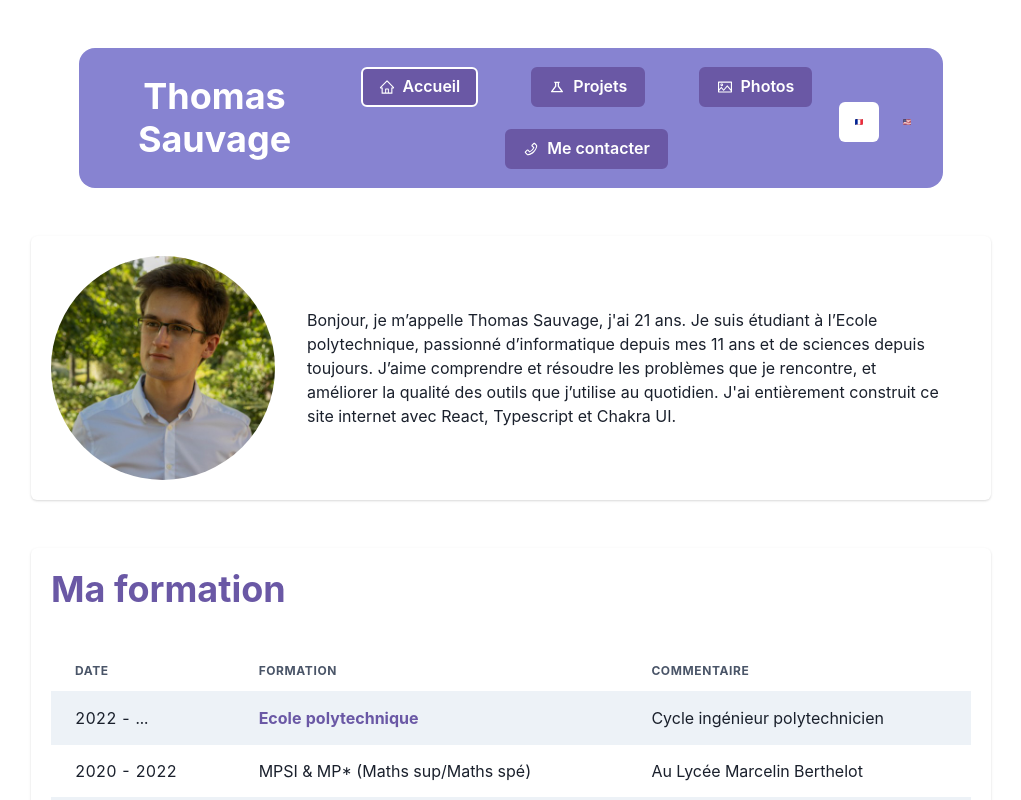
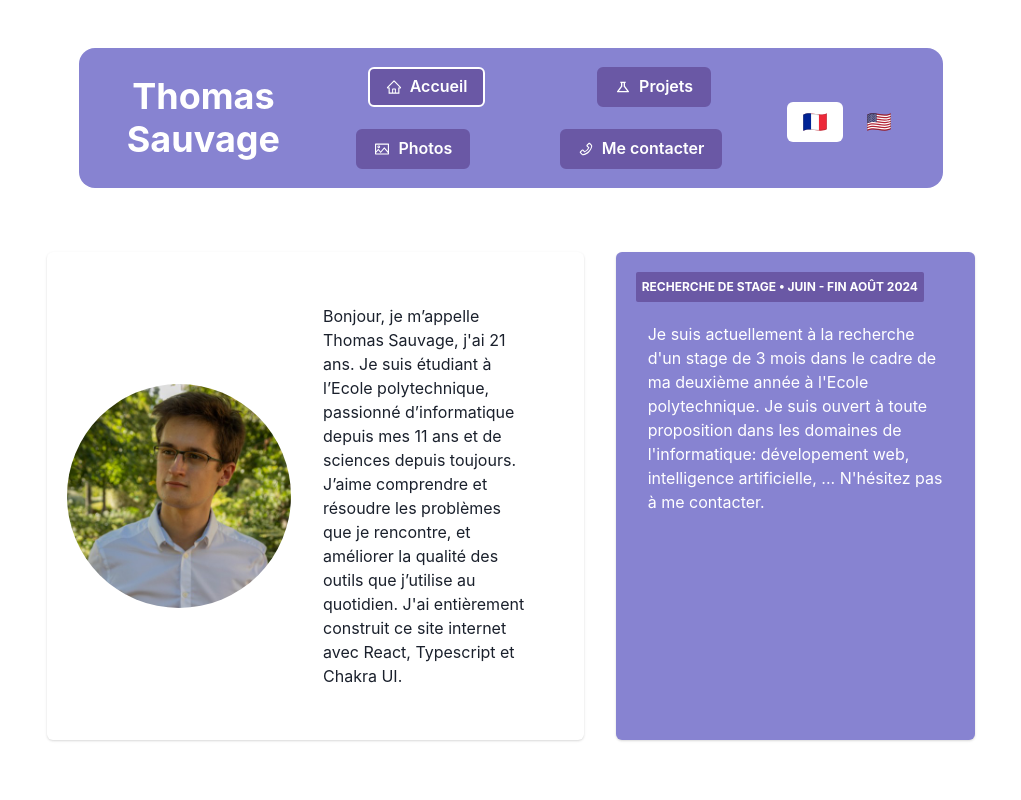
Before and after one commit to ThomasSauvage/react-website, a React (Create React App) app in the folder website/: page /#/ in a window 1280 px wide. Shown: the top 800 px of the page, without its empty margins (129-1150 px from the left). Built offline with nearby package versions, Linux system fonts and the light colour scheme.

Commit message:
Internship

```diff
--- /dev/null
+++ b/website/src/components/AccordionLine.tsx
@@ -0,0 +1,30 @@
+import {
+  AccordionButton,
+  AccordionIcon,
+  AccordionItem,
+  AccordionPanel,
+} from "@chakra-ui/accordion";
+import { Box, Heading } from "@chakra-ui/layout";
+import { ReactNode } from "react";
+
+export const AccordionLine = ({
+  title,
+  children,
+}: {
+  title: string;
+  children: ReactNode;
+}) => (
+  <AccordionItem width="auto">
+    <Heading>
+      <AccordionButton>
+        <Box as="span" flex="1" textAlign="left">
+          <Heading size="sm" color="veryAccent" marginRight="1em">
+            {title}
+          </Heading>
+        </Box>
+        <AccordionIcon />
+      </AccordionButton>
+    </Heading>
+    <AccordionPanel pb={4}>{children}</AccordionPanel>
+  </AccordionItem>
+);
--- a/website/src/components/Section.tsx
+++ b/website/src/components/Section.tsx
@@ -1,14 +1,18 @@
-import { Card, CardBody, CardHeader, Heading } from "@chakra-ui/react";
+import {
+  Card,
+  CardBody,
+  CardHeader,
+  CardProps,
+  Heading,
+} from "@chakra-ui/react";
 import { ReactNode } from "react";
 
-export const Section = ({
-  title,
-  children,
-}: {
+interface SectionProps extends CardProps {
   title?: string;
   children: ReactNode;
-}) => (
-  <Card>
+}
+export const Section = ({ title, children, ...props }: SectionProps) => (
+  <Card margin="1em" {...props}>
     {title && (
       <CardHeader>
         <Heading color="veryAccent">{title}</Heading>
--- a/website/src/pages/Home.tsx
+++ b/website/src/pages/Home.tsx
@@ -1,13 +1,10 @@
 import {
   Accordion,
-  AccordionButton,
-  AccordionIcon,
-  AccordionItem,
-  AccordionPanel,
-  Box,
+  Badge,
+  Card,
+  CardHeader,
   Flex,
   Grid,
-  Heading,
   Image,
   Link,
   List,
@@ -19,38 +16,21 @@ import {
   Thead,
   Tr,
 } from "@chakra-ui/react";
-import { ReactNode, useContext } from "react";
+import { useContext } from "react";
 import { NavLink } from "react-router-dom";
+import { AccordionLine } from "../components/AccordionLine";
 import { LItem, LItemL } from "../components/List";
 import { Section } from "../components/Section";
 import { LanguageContext, TextL, getText } from "../utils/Language";
-
-const AccordionLine = ({
-  title,
-  children,
-}: {
-  title: string;
-  children: ReactNode;
-}) => (
-  <AccordionItem>
-    <Heading>
-      <AccordionButton>
-        <Box as="span" flex="1" textAlign="left">
-          <Heading size="sm" color="veryAccent" marginRight="1em">
-            {title}
-          </Heading>
-        </Box>
-        <AccordionIcon />
-      </AccordionButton>
-    </Heading>
-    <AccordionPanel pb={4}>{children}</AccordionPanel>
-  </AccordionItem>
-);
 
 export const Home = () => {
   const { language } = useContext(LanguageContext);
   return (
     <Grid alignContent="center" gap="3em" marginBottom="8em">
+      <Flex
+        justifyContent="center"
+        flexDirection={{ base: "column", xl: "row" }}
+      >
         <Section>
           <Flex
             flexDirection={{ base: "column", md: "row" }}
@@ -71,6 +51,36 @@ export const Home = () => {
             </TextL>
           </Flex>
         </Section>
+
+        <Card background="accent" margin="1em">
+          <CardHeader>
+            <Badge
+              variant="subtle"
+              backgroundColor="veryAccent"
+              color="white"
+              padding="0.5em"
+            >
+              <TextL>
+                {{
+                  fr: "Recherche de stage • Juin - Fin août 2024",
+                  en: "Internship • June - End of August 2024",
+                }}
+              </TextL>
+            </Badge>
+          </CardHeader>
+          <TextL
+            marginRight="2em"
+            marginLeft="2em"
+            marginBottom="2em"
+            color="white"
+          >
+            {{
+              fr: "Je suis actuellement à la recherche d'un stage de 3 mois dans le cadre de ma deuxième année à l'Ecole polytechnique. Je suis ouvert à toute proposition dans les domaines de l'informatique: dévelopement web, intelligence artificielle, ... N'hésitez pas à me contacter.",
+              en: "I am currently looking for a 3-month internship as part of my second year at Ecole polytechnique. I am open to any proposal in the field of computer science: web development, artificial intelligence, ... Do not hesitate to contact me.",
+            }}
+          </TextL>
+        </Card>
+      </Flex>
 
       <Section
         title={getText(
@@ -332,8 +342,13 @@ export const Home = () => {
                     en: "Development of a food stock management tool in Typescript, React and Adonis, see my ",
                   }}
                 </TextL>
-                <NavLink to="/projects" color="veryAccent">
-                  projets
+                <NavLink to="/projects">
+                  <TextL as="span" color="accent">
+                    {{
+                      fr: "projets",
+                      en: "projects",
+                    }}
+                  </TextL>
                 </NavLink>
               </LItem>
             </List>
@@ -407,8 +422,13 @@ export const Home = () => {
                     en: "See my ",
                   }}
                 </TextL>
-                <NavLink to="/projects" color="veryAccent">
-                  projets
+                <NavLink to="/projects">
+                  <TextL as="span" color="accent">
+                    {{
+                      fr: "projets",
+                      en: "projects",
+                    }}
+                  </TextL>
                 </NavLink>
               </LItem>
             </List>
--- a/website/src/utils/Language.tsx
+++ b/website/src/utils/Language.tsx
@@ -50,7 +50,7 @@ export const LanguageSelector = () => {
   const { language, setLanguage } = useContext(LanguageContext);
 
   return (
-    <HStack>
+    <HStack width="10em" justifyContent="center">
       <Button
         onClick={() => setLanguage("fr")}
         backgroundColor={language === "fr" ? "white" : "transparent"}
```
Lines whose indentation alone changed are shown as unchanged.
